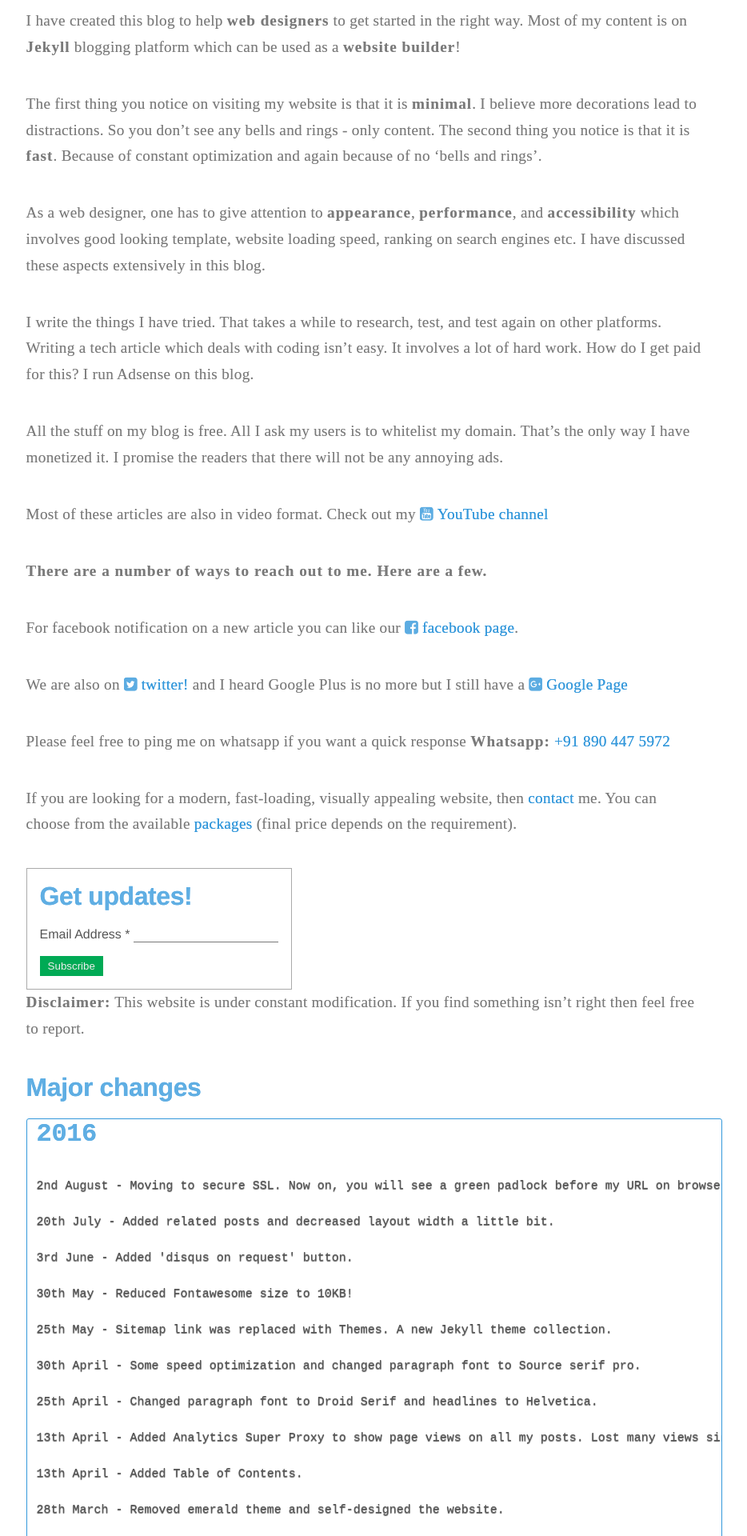
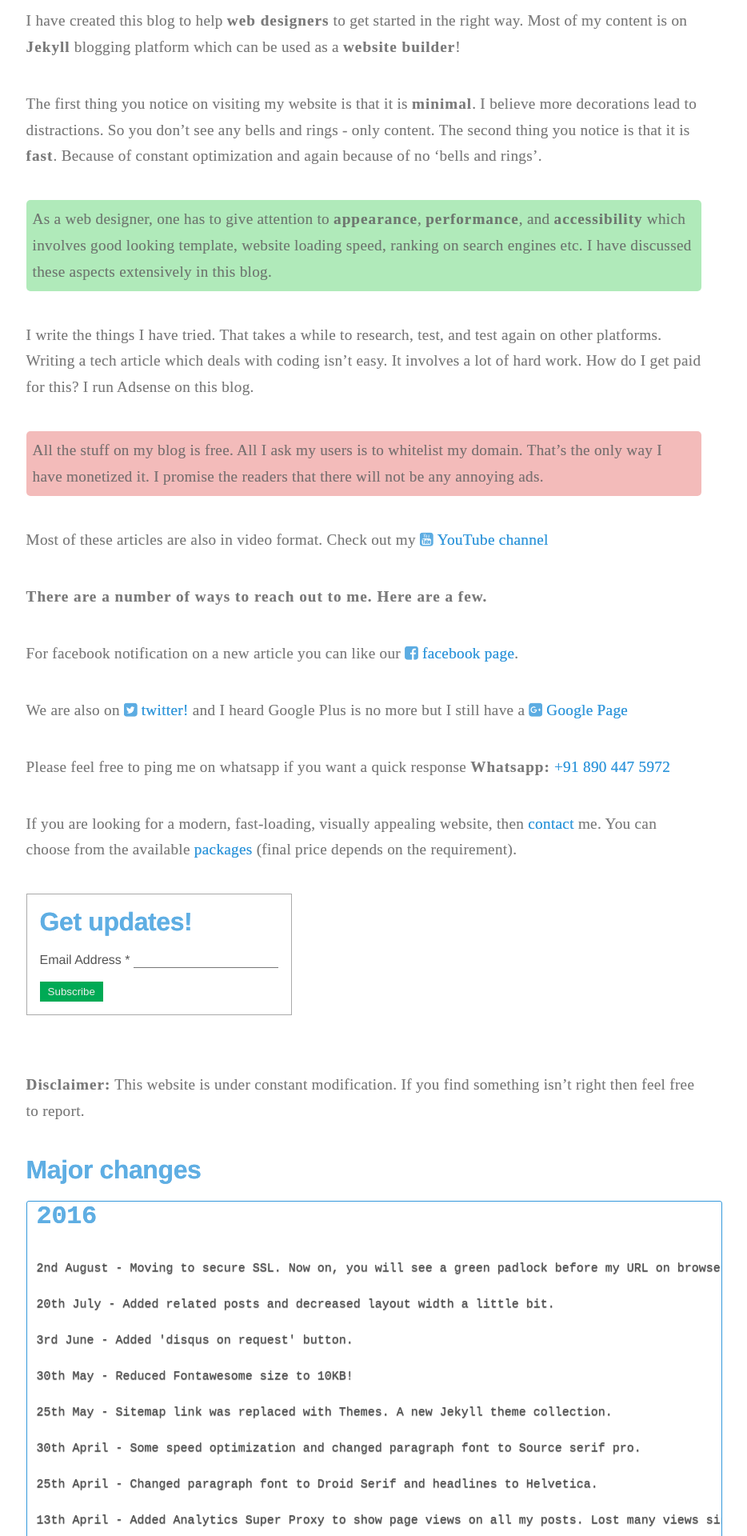
Before and after one commit to virtualous/blog-v3, a Jekyll site: the page built from _pages/about.md, in a window 1280 px wide. Shown: the part 658-2578 px from the top of the page at 80% size, without its empty margins (185-1119 px from the left). Built offline with Jekyll 4.4.1, drawn with Linux system fonts in a browser that asks for light colours.

Commit message:
no message

```diff
--- a/_pages/about.md
+++ b/_pages/about.md
@@ -20,11 +20,12 @@ I have created this blog to help **web designers** to get started in the right w
 The first thing you notice on visiting my website is that it is **minimal**. I believe more decorations lead to distractions. So you don't see any bells and rings - only content. The second thing you notice is that it is **fast**. Because of constant optimization and again because of no 'bells and rings'.
 
 As a web designer, one has to give attention to **appearance**, **performance**, and **accessibility** which involves good looking template, website loading speed, ranking on search engines etc. I have discussed these aspects extensively in this blog.
+{: .g}
 
 I write the things I have tried. That takes a while to research, test, and test again on other platforms. Writing a tech article which deals with coding isn't easy. It involves a lot of hard work. How do I get paid for this? I run Adsense on this blog.
 
 All the stuff on my blog is free. All I ask my users is to whitelist my domain. That's the only way I have monetized it. I promise the readers that there will not be any annoying ads.
-
+{: .r}
 
 Most of these articles are also in video format. Check out my <a target="_blank" href="{{site.youtube}}" ><i class="fa fa-youtube-square"></i>&nbsp;YouTube channel</a>
 
@@ -60,6 +61,7 @@ If you are looking for a modern, fast-loading, visually appealing website, then
 </form>
 </div>
 <script type='text/javascript' src='/js/mc-validate.js'></script><script type='text/javascript'>(function($) {window.fnames = new Array(); window.ftypes = new Array();fnames[0]='EMAIL';ftypes[0]='email';}(jQuery));var $mcj = jQuery.noConflict(true);</script>
+<br />
 
 **Disclaimer:** This website is under constant modification. If you find something isn't right then feel free to report.
 
--- a/_sass/_custom.scss
+++ b/_sass/_custom.scss
@@ -57,6 +57,22 @@ p.right {
            font-size: 1.4em;
 
     }
+}
+
+.g{
+    background-color: #b0eaba;
+    padding: 8px;
+    border-radius: 5px;
+}
+.y{
+    background-color: #f1eba7;
+    padding: 8px;
+    border-radius: 5px;
+}
+.r{
+    background-color: #f3bbba;
+    padding: 8px;
+    border-radius: 5px;
 }
 
 .full {
@@ -148,8 +164,8 @@ p.right {
     border-left: 1.2em solid #D24D57;
 }
 .note {
-    background-color: #3DBB3B;
-    border-left: 1.2em solid #257B12;
+    background-color: #39ab56;
+    border-left: 1.2em solid #048645;
 }
 .tips{
     background-color: #22A7F0;
@@ -158,7 +174,7 @@ p.right {
 .warning, .note, .tips {
 
     border-radius: 0 4px 4px 0;
-    padding: 5px 5px 5px 15px;
+    padding: 15px 5px 5px 15px;
     margin: 2em 0 2em 0;
     color: #fff;
     text-shadow: 0px 0px 1px;
```
Also changed, not shown: _posts/2016-07-22-jekyll-page-build-errors.md (+1 -0 lines), _posts/2016-08-10-common-jekyll-issues.md (+3 -2 lines).
